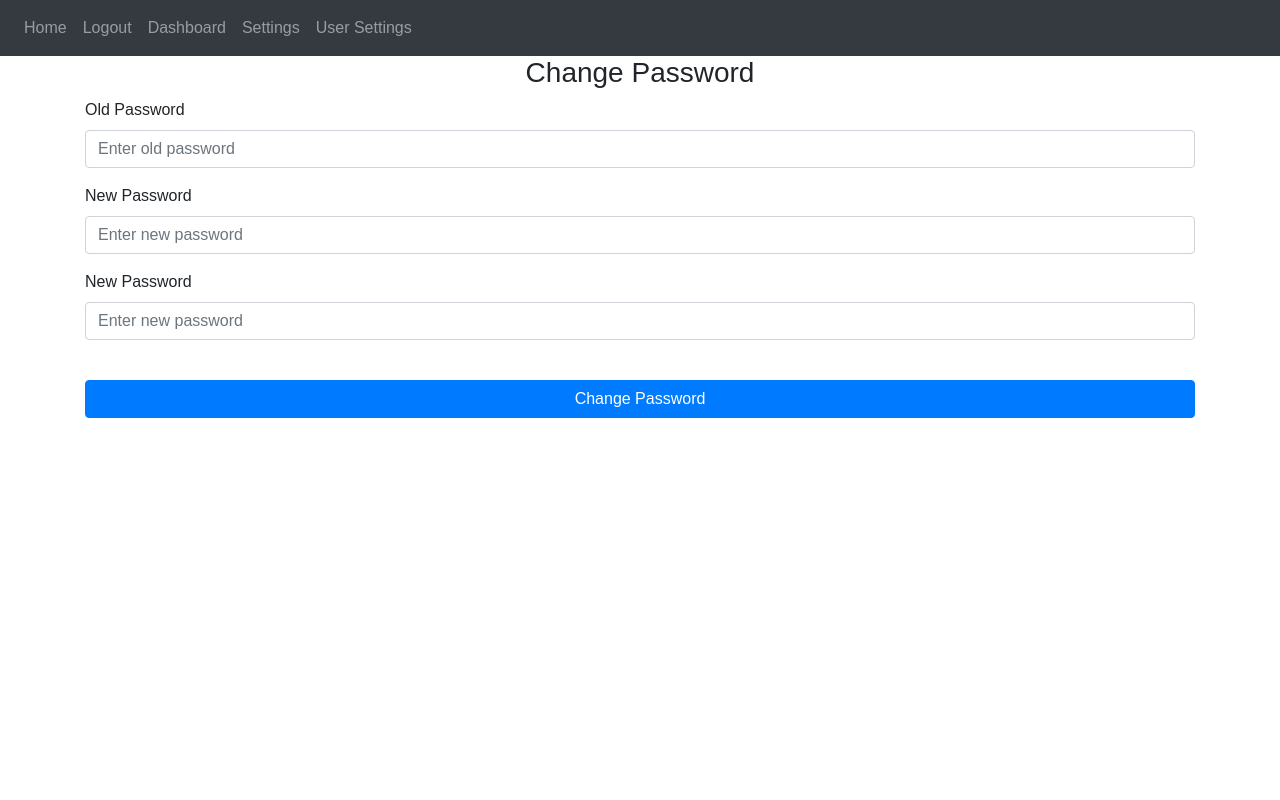
After one commit to matthewJamesAbbott/NBIT-Project, a Flask app: page /change-password in a window 1280 px wide. The commit adds this page. Run offline with Flask 3, Linux system fonts and the light colour scheme; a user stored in the database is signed in; some libraries are stand-ins or nearby versions.

Commit message:
Add files via upload

```diff
--- a/website/auth.py
+++ b/website/auth.py
@@ -1,9 +1,12 @@
+import random
+import string
 from flask import Blueprint, render_template, request, flash, redirect, url_for
 from .models import User
 from werkzeug.security import generate_password_hash, check_password_hash
 from . import db   # means from __init__.py import db
 from flask_login import login_user, login_required, logout_user, current_user
 import re
+from redmail import gmail
 
 auth = Blueprint('auth', __name__)
 
@@ -90,3 +93,83 @@ def sign_up():
             return redirect(url_for('views.home'))
 
     return render_template("sign_up.html", user=current_user)
+
+# endpoint for user to change password
+@auth.route('/change-password', methods=['GET', 'POST'])
+@login_required
+def change_password():
+    if request.method == 'POST':
+        old_password = request.form.get('oldPassword')
+        new_password1 = request.form.get('newPassword1')
+        new_password2 = request.form.get('newPassword2')
+
+        # test old password to see if it is correct
+        if not check_password_hash(current_user.password, old_password):
+            flash('Old password is incorrect.', category='error')
+        elif new_password1 != new_password2:
+            flash('New passwords don\'t match.', category='error')
+        elif len(new_password1) < 7:
+            flash('Password must be at least 7 characters.', category='error')
+        else:
+            current_user.password = generate_password_hash(new_password1, method='pbkdf2:sha256')
+            db.session.commit()
+            flash('Password changed!', category='success')
+            return redirect(url_for('views.home'))
+
+    return render_template("change_password.html", user=current_user)
+
+# endpoint for user to delete account
+@auth.route('/delete-account', methods=['GET', 'POST'])
+@login_required
+def delete_account():
+    if request.method == 'POST':
+        password = request.form.get('password')
+
+        # test password to see if it is correct
+        if not check_password_hash(current_user.password, password):
+            flash('Password is incorrect.', category='error')
+        else:
+            db.session.delete(current_user)
+            db.session.commit()
+            logout_user()
+            flash('Account deleted.', category='success')
+            return redirect(url_for('auth.login'))
+
+    return render_template("delete_account.html", user=current_user)
+
+# endpoint for email of temporary password
+@auth.route('/forgot-password', methods=['GET', 'POST'])
+def forgot_password():
+    if request.method == 'POST':
+        email = request.form.get('email')
+        # Remove any HTML tags using regex
+        email = re.sub(r'<[^>]*>', '', email)
+        # Escape special characters to prevent SQL injection
+        email = email.replace("'", "''")
+        email = email.replace('"', '""')
+
+        user = User.query.filter_by(email=email).first()
+
+        # test email to see if it exists
+        if user:
+            # generate random temporary password
+            temp = ''.join(random.choices(string.ascii_letters + string.digits, k=8))
+            # create temporary password
+            user.password = generate_password_hash(temp, method='pbkdf2:sha256')
+            db.session.commit()
+            # send email with temporary password
+            gmail.username = 'your_address@gmail.com' # Your Gmail address
+            gmail.password = 'your_app_key' # Your App Passkey
+
+            # And then you can send emails
+            gmail.send(
+                subject="Temporary Password",
+                receivers=[email],
+                text=temp
+            )
+            flash('An email has been sent with a temporary password', category='success')
+        else:
+            flash('Email does not exist.', category='error')
+
+
+    return render_template("forgot_password.html", user=current_user)
--- a/website/templates/base.html
+++ b/website/templates/base.html
@@ -19,30 +19,34 @@
     <link rel="stylesheet" href="{{ url_for('static', filename='edit-table.css') }}">
     <script defer src="https://code.jquery.com/jquery-3.6.0.min.js"></script>
     <script defer src="{{ url_for('static', filename='edit-table.js') }}"></script>
-<style>
-    .menu {
-        display: flex; /* Use flexbox */
-	width: 100%;
-    }
-
-    .menu a {
-        margin-right: 10px; /* Add some space between links */
-    }
-</style>
   </head>
-<body>
-	      <div class="menu" style="background-color: #000000; color: #333;">
+  <body>
+    <nav class="navbar navbar-expand-lg navbar-dark bg-dark">
+      <button
+        class="navbar-toggler"
+        type="button"
+        data-toggle="collapse"
+        data-target="#navbar"
+      >
+        <span class="navbar-toggler-icon"></span>
+      </button>
+      <div class="collapse navbar-collapse" id="navbar">
+        <div class="navbar-nav">
           {% if user.is_authenticated %}
           <a class="nav-item nav-link" id="home" href="/">Home</a>
           <a class="nav-item nav-link" id="logout" href="/logout">Logout</a>
-          <a class="nav-item nav-link" id="dashboard" href="/dashboard">Dashboard</a>
+	  <a class="nav-item nav-link" id="dashboard" href="/dashboard">Dashboard</a>
           <a class="nav-item nav-link" id="settings" href="/settings">Settings</a>
+	  <a class="nav-item nav-link" id="userSettings" href="/user-settings">User Settings</a>
 
           {% else %}
           <a class="nav-item nav-link" id="login" href="/login">Login</a>
           <a class="nav-item nav-link" id="signUp" href="/sign-up">Sign Up</a>
           {% endif %}
+        </div>
       </div>
+    </nav>
+
     {% with messages = get_flashed_messages(with_categories=true) %} {% if
     messages %} {% for category, message in messages %} {% if category ==
     'error' %}
--- /dev/null
+++ b/website/templates/change_password.html
@@ -0,0 +1,39 @@
+{% extends "base.html" %} {% block title %}Change Password{% endblock %} {% block content
+%}
+<form method="POST">
+  <h3 align="center">Change Password</h3>
+  <div class="form-group">
+    <label for="old-password">Old Password</label>
+    <input
+      type="password"
+      class="form-control"
+      id="oldPassword"
+      name="oldPassword"
+      placeholder="Enter old password"
+    />
+  </div>
+  <div class="form-group">
+    <label for="new-password">New Password</label>
+    <input
+      type="password"
+      class="form-control"
+      id="newPassword1"
+      name="newPassword1"
+      placeholder="Enter new password"
+    />
+  </div>
+  <div class="form-group">
+    <label for="new-password">New Password</label>
+    <input
+      type="password"
+      class="form-control"
+      id="newPassword2"
+      name="newPassword2"
+      placeholder="Enter new password"
+    />
+  </div>
+
+  <br />
+  <button type="submit" class="btn btn-primary">Change Password</button>
+</form>
+{% endblock %}
--- a/website/templates/login.html
+++ b/website/templates/login.html
@@ -25,4 +25,6 @@
   <br />
   <button type="submit" class="btn btn-primary">Login</button>
 </form>
+  <br />
+  <p>Lost your password? <a href="{{ url_for('auth.forgot_password') }}">Click here</a></p>
 {% endblock %}
```
Also changed, not shown: website/templates/delete_account.html (added, +19 -0 lines), website/templates/forgot_password.html (added, +18 -0 lines), website/templates/home.html (+4 -5 lines), website/templates/settings.html (+1 -13 lines), website/templates/user_settings.html (added, +7 -0 lines), website/views.py (+7 -1 lines), instance/database.db, website/static/images/chart.png.
